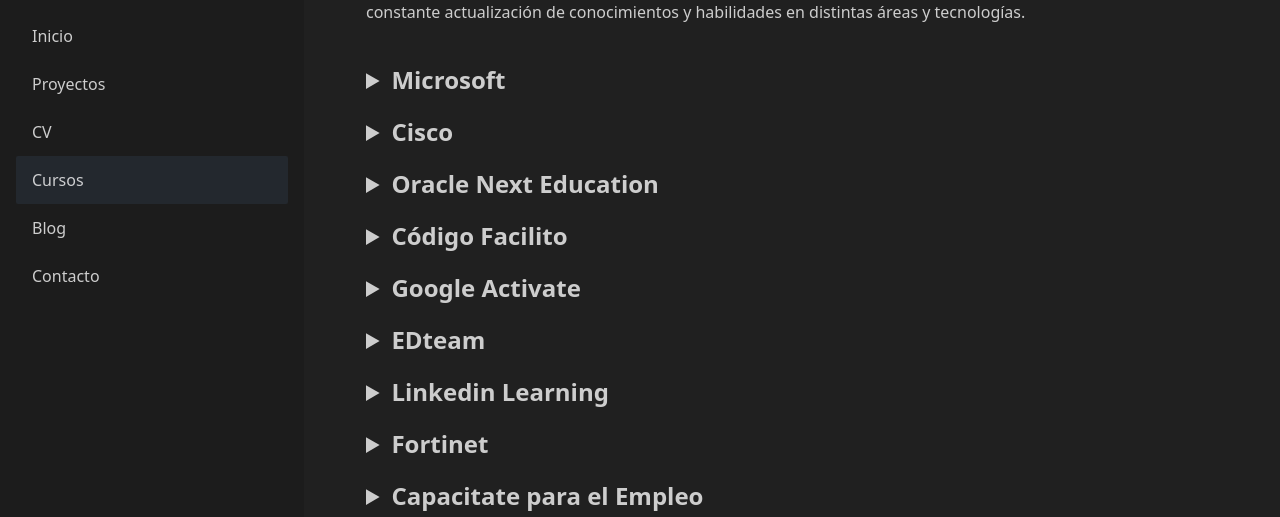
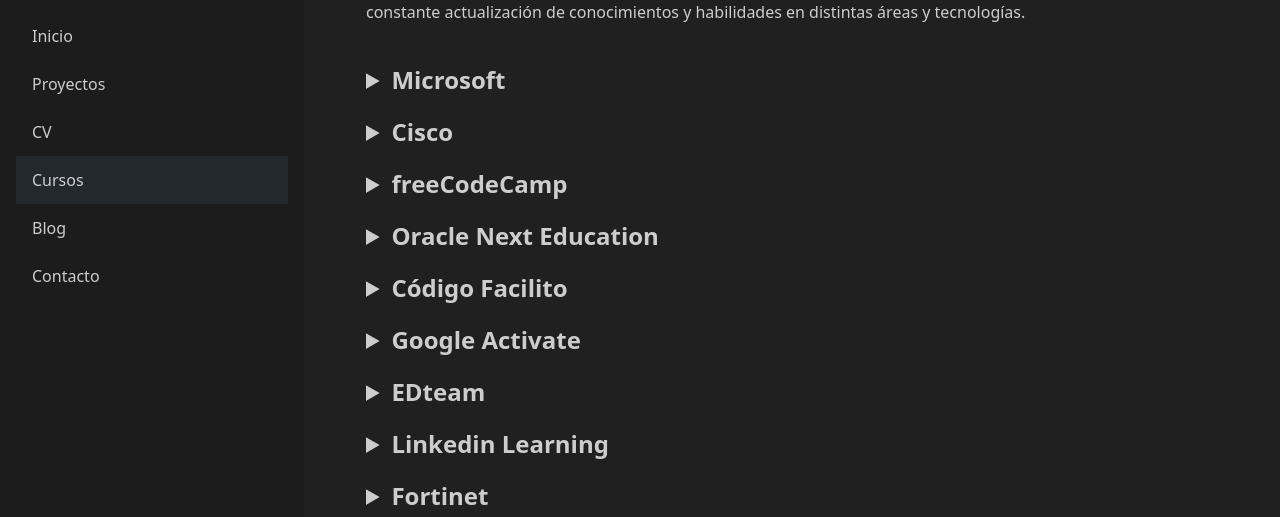
Before and after one commit to ASJordi/personal-website, an Astro site: page /cursos in a window 1280 px wide. Shown: the part 184-701 px from the top of the page. Built offline with nearby package versions, Linux system fonts and the light colour scheme; Astro itself is replaced by a stand-in of ours.

Commit message:
feat(courses): :sparkles: add courses

```diff
--- a/src/pages/cursos.astro
+++ b/src/pages/cursos.astro
@@ -43,6 +43,22 @@
 			</ul>
 		</details>
   </div>
+	<div class="mb-5">
+		<details>
+			<summary class="text-2xl w-full font-bold">freeCodeCamp</summary>
+			<ul class="list-disc mx-6 mb-10 grid gap-2">
+				<li class="mt-2">
+					<a href="https://www.freecodecamp.org/certification/asjordi/foundational-c-sharp-with-microsoft" target="_blank">Foundational C# with Microsoft</a>
+				</li>
+				<li class="mt-2">
+					<a href="https://www.freecodecamp.org/certification/asjordi/relational-database-v8" target="_blank">Relational Database</a>
+				</li>
+				<li class="mt-2">
+					<a href="https://www.freecodecamp.org/certification/asjordi/responsive-web-design" target="_blank">Responsive Web Design</a>
+				</li>
+			</ul>
+		</details>
+	</div>
 	<div class="mb-5">
 		<details>
 			<summary class="text-2xl w-full font-bold">Oracle Next Education</summary>
```
